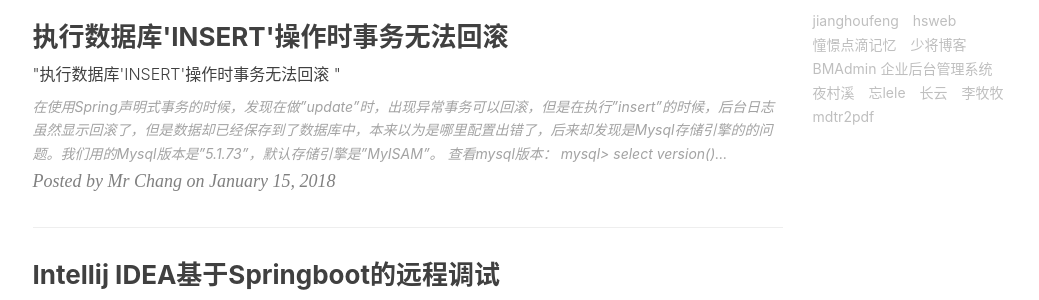
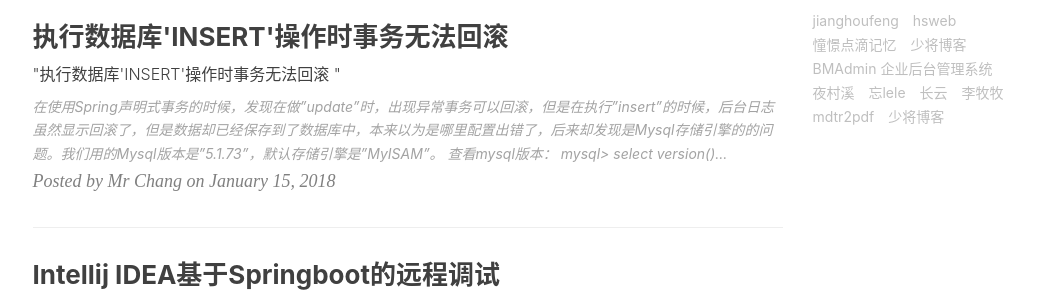
Before and after one commit to ncic-ict/changdaye.github.io, a Jekyll site: the page built from index.html, in a window 1280 px wide and 900 px high, scrolled down 771 px. Shown: the part 152-452 px from the top of the window, without its empty margins (135-1174 px from the left). Built offline with Jekyll 4.4.1, drawn with Linux system fonts in a browser that asks for light colours; nearby versions of some CDN libraries; the list of posts is cut into pages by our own code; comment, search, counter and statistics services are not loaded.

Commit message:
增加友链。

```diff
--- a/_config.yml
+++ b/_config.yml
@@ -129,6 +129,9 @@ friends: [
     },{
              title: "mdtr2pdf",
              href: "http://www.mdtr2pdf.com/"
+    },{
+             title: "少将博客",
+             href: "https://jiangshaobo.cn/"
     }
 
 ]
```
